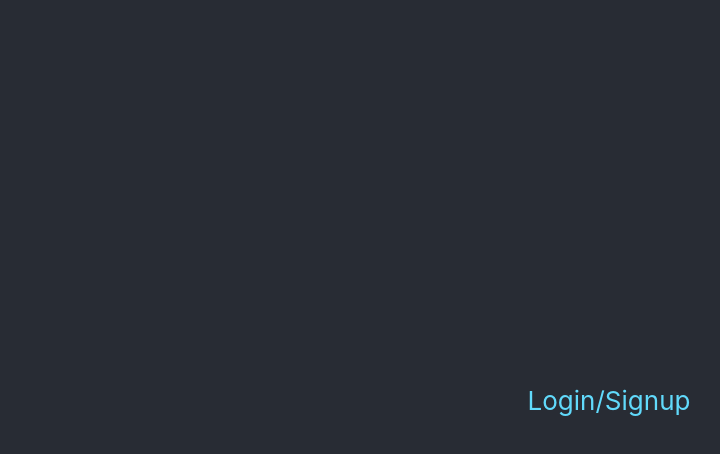
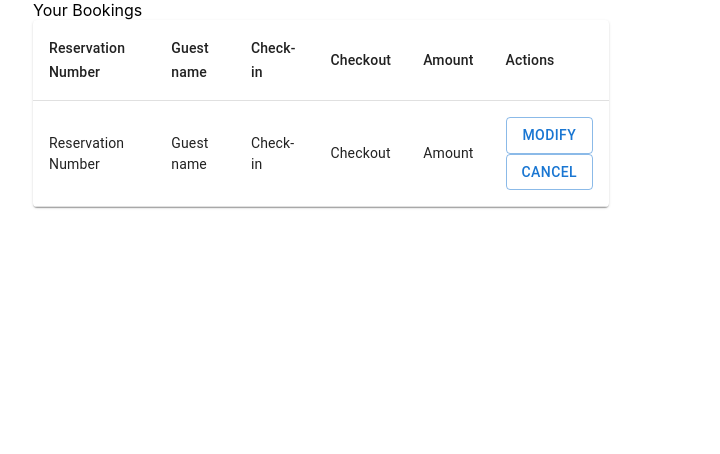
Before and after one commit to kajaldhanotia20/team-project-quickfix, a React (Create React App) app in the folder frontend/: page /mybooking in a window 1280 px wide. Shown: the top 454 px of the page, without its empty margins (31-751 px from the left). Built offline with nearby package versions, Linux system fonts and the light colour scheme.

Commit message:
Hotel Booking and My Booking WIP

```diff
--- a/frontend/src/App.js
+++ b/frontend/src/App.js
@@ -1,13 +1,23 @@
-import logo from "./logo.svg";
 import "./App.css";
+import Booking from "./Components/User/hotelBooking"
+import MyBooking from "./Components/User/myBooking";
+import { BrowserRouter as Router, Route, Routes } from "react-router-dom";
 
 function App() {
   return (
-    <div className="App">
-      <header className="App-header">
-        <a className="App-link">Login/Signup</a>
-      </header>
-    </div>
+      <Router>
+          <div>
+              <Routes>
+                  <Route exact path="/" element={<Booking/>}/>
+              </Routes>
+              <Routes>
+                  <Route exact path="/booking" element={<Booking/>}/>
+              </Routes>
+              <Routes>
+                  <Route exact path="/mybooking" element={<MyBooking/>}/>
+              </Routes>
+          </div>
+      </Router>
   );
 }
 
--- /dev/null
+++ b/frontend/src/Components/Modules/bookingModal.js
@@ -0,0 +1,100 @@
+import React, { useEffect } from "react";
+import { Checkbox, Container, FormControlLabel, FormGroup, Rating, Stack, TextField} from "@mui/material";
+import Box from "@mui/material/Box";
+import Slider from '@mui/material/Slider';
+import LocationOnIcon from '@mui/icons-material/LocationOn';
+import { AdapterDateFns } from '@mui/x-date-pickers/AdapterDateFns';
+import { LocalizationProvider } from '@mui/x-date-pickers/LocalizationProvider';
+import { DatePicker } from '@mui/x-date-pickers/DatePicker';
+import Typography from "@mui/material/Typography";
+
+function valuetext(value) {
+    return `${value}$`;
+}
+
+export default function BookingModal() {
+    const [value, setValue] = React.useState(null);
+    const [startDate, setStartDate] = React.useState(null);
+    const [endDate, setEndDate] = React.useState(null);
+    const [ratingValue, setRatingValue] = React.useState(2);
+    const [cost, setCost] = React.useState([10, 50]);
+
+    const handleCostChange = (event, newCost) => {
+        setCost(newCost);
+    };
+
+    return(
+        <div>
+                <Container maxWidth="xl">
+                    <h1>Hotel Booking</h1>
+                    <Stack>
+                        <Stack direction={"row"}>
+                            <Box sx={{ display: 'flex', alignItems: 'flex-end' }}>
+                                <LocationOnIcon sx={{ color: 'action.active', mr: 1, my: 0.5 }} />
+                                <TextField id="input-with-sx" label="Location" variant="standard" />
+                            </Box>
+                            <LocalizationProvider dateAdapter={AdapterDateFns}>
+                                <DatePicker
+                                    label="Check-in Date"
+                                    value={startDate}
+                                    onChange={(newValue) => {
+                                        setStartDate(newValue);
+                                    }}
+                                    renderInput={(params) => <TextField {...params} />}
+                                />
+                            </LocalizationProvider>
+                            <LocalizationProvider dateAdapter={AdapterDateFns}>
+                                <DatePicker
+                                    label="Check-out Date"
+                                    value={endDate}
+                                    onChange={(newValue) => {
+                                        setEndDate(newValue);
+                                    }}
+                                    renderInput={(params) => <TextField {...params} />}
+                                />
+                            </LocalizationProvider>
+                        </Stack>
+                        <div>
+                            <Stack direction={"row"}>
+                                <Container>
+                                    <br/>
+                                    Amenities
+                                    <Stack>
+                                        <FormGroup>
+                                            <FormControlLabel control={<Checkbox  />} label="Breakfast" />
+                                            <FormControlLabel control={<Checkbox  />} label="Fitness Room" />
+                                            <FormControlLabel control={<Checkbox  />} label="Parking" />
+                                            <FormControlLabel control={<Checkbox  />} label="All meals" />
+                                            <FormControlLabel control={<Checkbox />} label="Pet-friendly" />
+                                        </FormGroup>
+                                        <Box sx={{ width: 300 }}>
+                                            <Slider
+                                                getAriaLabel={() => 'Cost range'}
+                                                value={cost}
+                                                onChange={handleCostChange}
+                                                valueLabelDisplay="auto"
+                                                getAriaValueText={valuetext}
+                                            />
+                                        </Box>
+                                        <Typography component="legend">Controlled</Typography>
+                                        <Rating
+                                            name="simple-controlled"
+                                            value={ratingValue}
+                                            onChange={(event, newRatingValue) => {
+                                                setRatingValue(newRatingValue);
+                                            }}
+                                        />
+                                    </Stack>
+                                </Container>
+                                <div>
+                                    bye
+                                </div>
+                            </Stack>
+                        </div>
+                    </Stack>
+                </Container>
+            <br/>
+        </div>
+
+    )
+}
--- /dev/null
+++ b/frontend/src/Components/User/hotelBooking.js
@@ -0,0 +1,42 @@
+import React, { useEffect } from "react";
+import BookingModal from "../Modules/bookingModal";
+import {Button, Modal} from "@mui/material";
+import Box from "@mui/material/Box";
+const style = {
+    position: 'absolute',
+    top: '50%',
+    left: '50%',
+    transform: 'translate(-50%, -50%)',
+    width: '50%',
+    height: '80%',
+    bgcolor: 'background.paper',
+    // border: '2px solid #000',
+    // boxShadow: 24,
+    // p: 4,
+};
+export default function BookingButton() {
+
+    const [open, setOpen] = React.useState(false);
+    const handleOpen = () => setOpen(true);
+    const handleClose = () => setOpen(false);
+
+    return(
+        <div>
+
+            <div>
+                <Button onClick={handleOpen}>Open modal</Button>
+                <Modal
+                    open={open}
+                    onClose={handleClose}
+                    aria-labelledby="modal-modal-title"
+                    aria-describedby="modal-modal-description"
+                >
+                    <Box sx={style}>
+                        <BookingModal/>
+                    </Box>
+                </Modal>
+            </div>
+        </div>
+
+    )
+}
--- /dev/null
+++ b/frontend/src/Components/User/myBooking.js
@@ -0,0 +1,48 @@
+import React, { useEffect } from "react";
+import {
+    Button,
+    Container,
+    Paper,
+    Stack,
+    Table,
+    TableBody,
+    TableCell,
+    TableContainer,
+    TableHead,
+    TableRow
+} from "@mui/material";
+
+export default function MyBooking() {
+    return(
+        <Container>
+            Your Bookings
+            <TableContainer sx={{maxWidth:'50%'}} component={Paper}>
+                <Table  aria-label="simple table">
+                    <TableHead>
+                        <TableRow>
+                            <TableCell>Reservation Number</TableCell>
+                            <TableCell>Guest name</TableCell>
+                            <TableCell>Check-in</TableCell>
+                            <TableCell>Checkout</TableCell>
+                            <TableCell>Amount</TableCell>
+                            <TableCell>Actions</TableCell>
+                        </TableRow>
+                    </TableHead>
+                    <TableBody>
+                        <TableRow>
+                            <TableCell>Reservation Number</TableCell>
+                            <TableCell>Guest name</TableCell>
+                            <TableCell>Check-in</TableCell>
+                            <TableCell>Checkout</TableCell>
+                            <TableCell>Amount</TableCell>
+                            <TableCell><Stack>
+                                <Button variant="outlined">Modify</Button>
+                                <Button variant="outlined">Cancel</Button>
+                            </Stack></TableCell>
+                        </TableRow>
+                    </TableBody>
+                </Table>
+            </TableContainer>
+        </Container>
+    )
+}
```
Also changed, not shown: frontend/package.json (+9 -0 lines), 1 other file (tests, documents, lock files or other folders).
